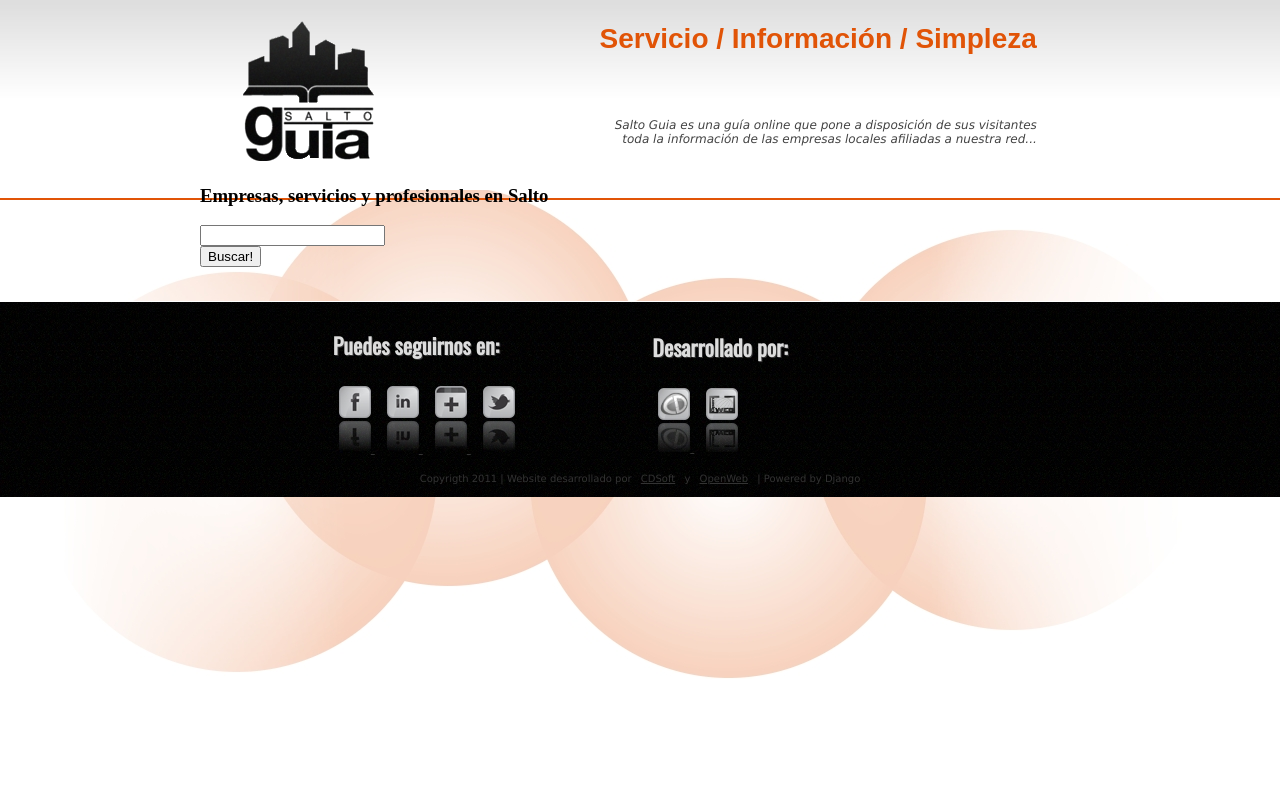
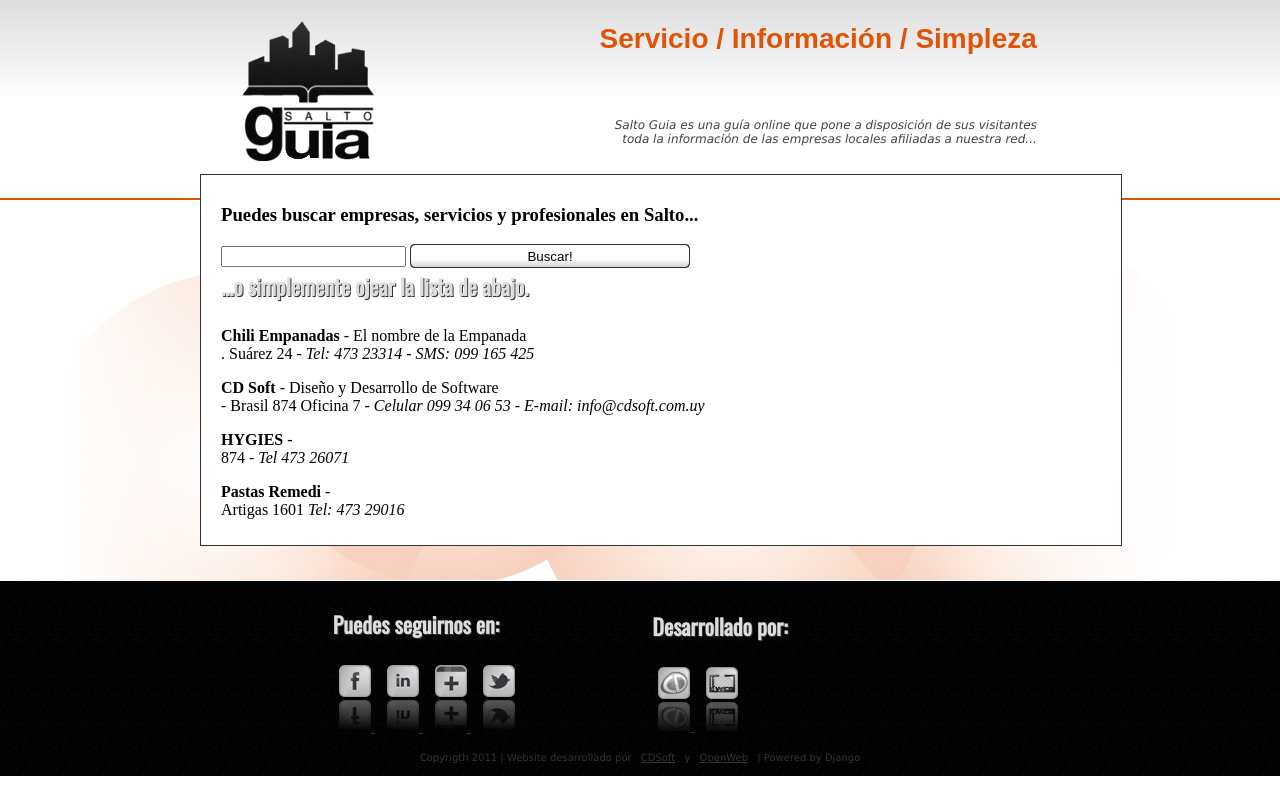
Before and after one commit to cdocarmo/saltoguia, a Django app: template apps/searchs/templates/search.html in a window 1280 px wide. Run offline with Django 3.2, Linux system fonts and the light colour scheme; the template is opened without the code that fills it, so the values that code supplies are empty, except form fields; tables that the repository leaves empty hold one stand-in row (values such as "Sample post"); form fields are guessed from the names that the template uses; some libraries are stand-ins or nearby versions; some web fonts are replaced.

Commit message:
cambios en archivos de app search. Inconcluso

```diff
--- a/apps/searchs/search.py
+++ b/apps/searchs/search.py
@@ -5,7 +5,7 @@ from searchs.models import Searchs
 
 class SearchForm(forms.ModelForm):
 
-    search_word = forms.CharField(widget=forms.TextInput(attrs={'class':'search-box'}))
+    search_word = forms.CharField(widget=forms.TextInput(attrs={'id':'search-box', 'class':'input-text'}))
     class Meta:
         model = Searchs
         fields = ('search_word',)
--- a/apps/searchs/templates/search.html
+++ b/apps/searchs/templates/search.html
@@ -3,13 +3,25 @@
 {% load i18n %}
 
 {% block css%}
+	<link rel="stylesheet" type="text/css" href="media/css/formStyles.css" media="all" />
 	<link rel="stylesheet" type="text/css" href="/media/css/searchStyles.css" media="all" />
 {% endblock %}
 
 {% block content %}
-	<h3>Empresas, servicios y profesionales en Salto</h3>
+	<h3>Puedes buscar empresas, servicios y profesionales en Salto...</h3>
 	<form action="" method="post" enctype="text/plain">
-		{{ form.search_word }}<br />
-		<input type="submit" value="Buscar!" id="btn-search" />
+		{{ form.search_word }}
+		<input type="submit" value="Buscar!" id="btn-search" class="save-button"/>
 	</form>
+	<h4>...o simplemente ojear la lista de abajo.</h4>
+	<div class="resultados-patrocinados">
+		<div class="resultado">
+			<!--resultado harcodeado que tiene que ser sustituido por
+				variables de la vista correspondiente-->
+			<p class="res-izquierda"><b>Chili Empanadas</b> - El nombre de la Empanada<br />. Suárez 24 - <i>Tel: 473 23314 - SMS: 099 165 425</i></p>
+			<p class="res-derecha"><b>CD Soft</b> - Diseño y Desarrollo de Software<br /> - Brasil 874 Oficina 7 - <i>Celular 099 34 06 53 - E-mail: info@cdsoft.com.uy</i></p>
+			<p class="res-izquierda"><b>HYGIES</b> - <br /> 874 - <i>Tel 473 26071</i></p>
+			<p class="res-derecha"><b>Pastas Remedi</b> - <br /> Artigas 1601 <i>Tel: 473 29016</i></p>
+		</div>
+	</div>
 {% endblock %}
--- a/project/media/css/searchStyles.css
+++ b/project/media/css/searchStyles.css
@@ -1,2 +1,7 @@
-body {
+#search-box {
+	background-image: url("/media/images/search_big.jpg");
+	background-repeat: no-repeat;
+	width: 720px;
+	height: 32px;
+	font-size: 22px;
 }
```
